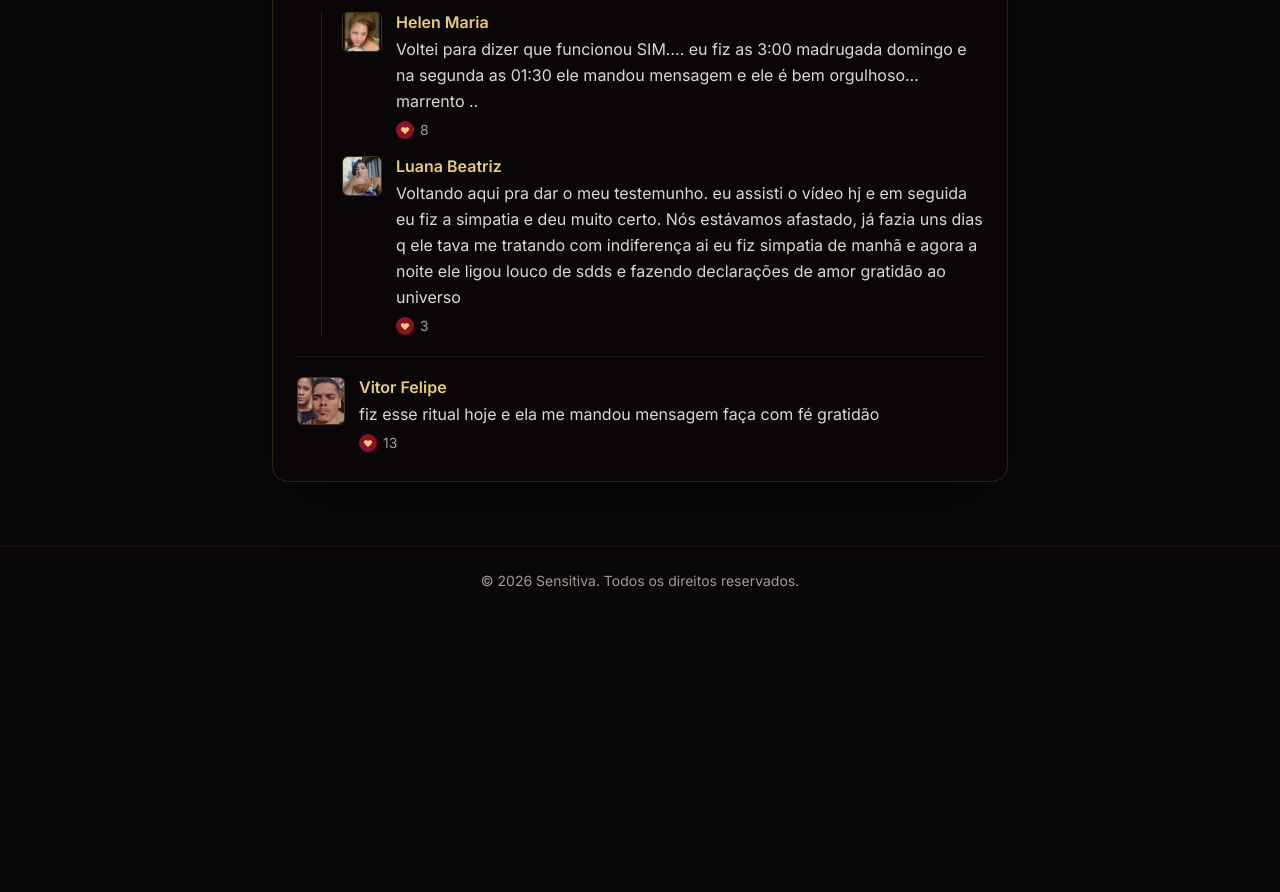
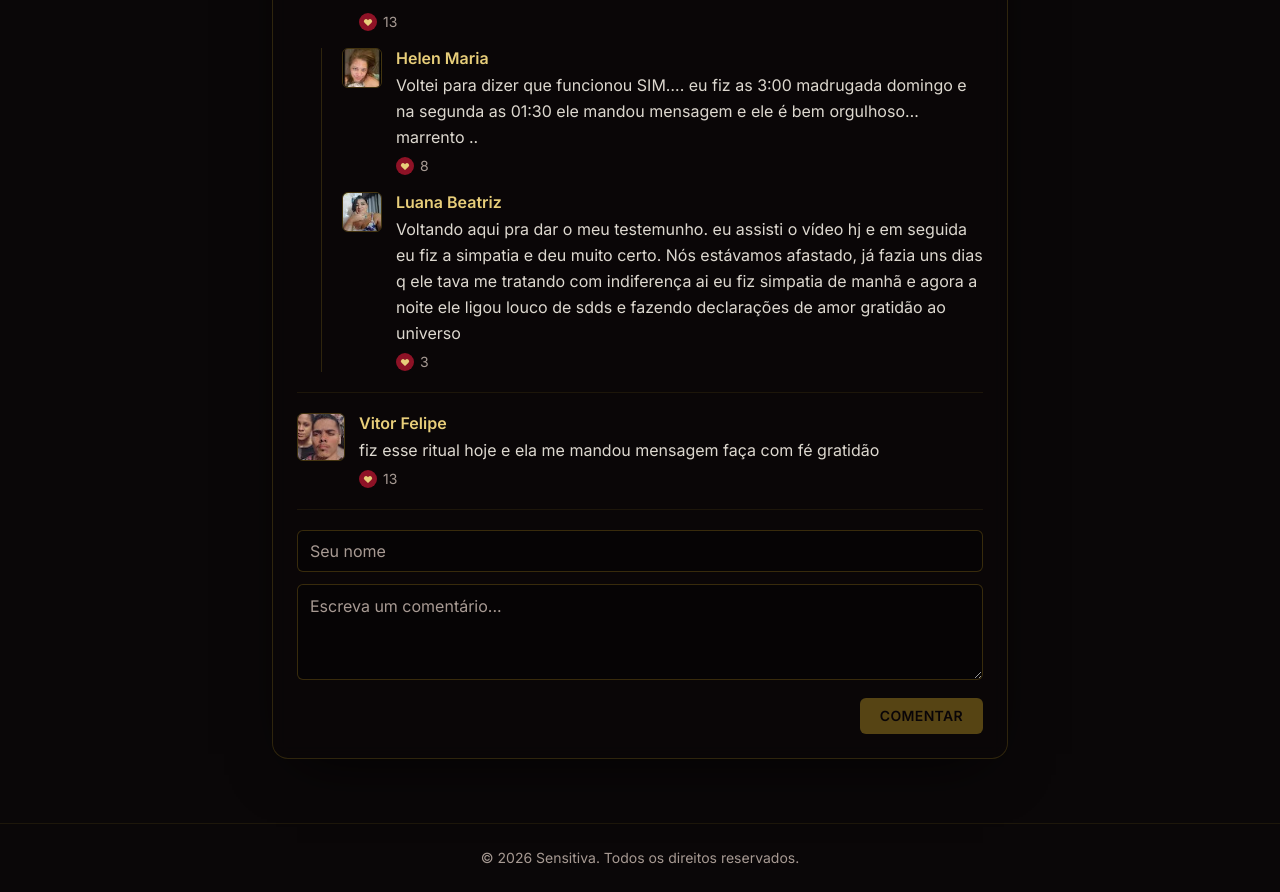
Before and after one commit to RafaelMenegalli/oficialacesso, a Next.js app: page /vsl in a window 1280 px wide. Shown: the part 1340-2232 px from the top of the page. Before the commit the page ends 1955 px from the top, so only its background shows below. Built offline with nearby package versions, Linux system fonts and the light colour scheme; no server answers.

Commit message:
Let visitors post their own comment, saved only in their browser
Co-Authored-By: Claude Opus 5.5 <noreply@anthropic.com>

```diff
--- /dev/null
+++ b/src/components/testimonials/LocalComments.tsx
@@ -0,0 +1,182 @@
+"use client";
+
+import { useId, useMemo, useState, useSyncExternalStore, type FormEvent } from "react";
+import type { Testimonial } from "@/data/testimonials";
+import { TestimonialCard } from "./TestimonialCard";
+
+/**
+ * Comments the visitor writes themselves. They live only in this browser's
+ * localStorage: nothing is sent to a server, so only the author ever sees them.
+ */
+
+const STORAGE_KEY = "sencitiva:my-comments";
+const CHANGE_EVENT = "sencitiva:my-comments-change";
+const MAX_NAME = 60;
+const MAX_TEXT = 1000;
+
+interface StoredComment {
+  id: string;
+  name: string;
+  text: string;
+  createdAt: number;
+}
+
+function readRaw(): string | null {
+  try {
+    return window.localStorage.getItem(STORAGE_KEY);
+  } catch {
+    return null;
+  }
+}
+
+function parse(raw: string | null): StoredComment[] {
+  if (!raw) return [];
+  try {
+    const data: unknown = JSON.parse(raw);
+    if (!Array.isArray(data)) return [];
+    return data.filter(
+      (c): c is StoredComment =>
+        typeof c === "object" &&
+        c !== null &&
+        typeof c.id === "string" &&
+        typeof c.name === "string" &&
+        typeof c.text === "string" &&
+        typeof c.createdAt === "number",
+    );
+  } catch {
+    return [];
+  }
+}
+
+function write(comments: StoredComment[]) {
+  try {
+    window.localStorage.setItem(STORAGE_KEY, JSON.stringify(comments));
+  } catch {
+    // Storage blocked or full: the comment just won't persist.
+  }
+  window.dispatchEvent(new Event(CHANGE_EVENT));
+}
+
+function subscribe(onChange: () => void) {
+  const onStorage = (e: StorageEvent) => {
+    if (e.key === STORAGE_KEY) onChange();
+  };
+  window.addEventListener(CHANGE_EVENT, onChange);
+  window.addEventListener("storage", onStorage);
+  return () => {
+    window.removeEventListener(CHANGE_EVENT, onChange);
+    window.removeEventListener("storage", onStorage);
+  };
+}
+
+function newId(): string {
+  return typeof crypto !== "undefined" && "randomUUID" in crypto
+    ? crypto.randomUUID()
+    : `${Date.now()}-${Math.random().toString(36).slice(2)}`;
+}
+
+export function LocalComments() {
+  // Server snapshot is null, so the server render and first client render
+  // match (no comments); the stored ones appear right after hydration.
+  const raw = useSyncExternalStore(subscribe, readRaw, () => null);
+  const comments = useMemo(() => parse(raw), [raw]);
+
+  const [name, setName] = useState("");
+  const [text, setText] = useState("");
+  const nameId = useId();
+  const textId = useId();
+
+  const canSubmit = name.trim().length > 0 && text.trim().length > 0;
+
+  function handleSubmit(e: FormEvent<HTMLFormElement>) {
+    e.preventDefault();
+    if (!canSubmit) return;
+    const comment: StoredComment = {
+      id: newId(),
+      name: name.trim().slice(0, MAX_NAME),
+      text: text.trim().slice(0, MAX_TEXT),
+      createdAt: Date.now(),
+    };
+    // Oldest first: the list reads as a continuation of the public thread,
+    // with the newest comment right above the form.
+    write([...parse(readRaw()), comment]);
+    setText("");
+  }
+
+  function handleDelete(id: string) {
+    write(parse(readRaw()).filter((c) => c.id !== id));
+  }
+
+  return (
+    <div>
+      {comments.length > 0 ? (
+        <ol aria-label="Seus comentários" className="space-y-5 border-t border-gold/10 py-5">
+          {comments.map((c) => {
+            const testimonial: Testimonial = {
+              id: c.id,
+              name: c.name,
+              text: c.text,
+              likes: 0,
+              postedAgo: "",
+            };
+            return (
+              <li key={c.id}>
+                <TestimonialCard testimonial={testimonial} showLikes={false} />
+                <div className="mt-1 ml-[60px] flex gap-3 text-sm sm:ml-[62px]">
+                  <button
+                    type="button"
+                    onClick={() => handleDelete(c.id)}
+                    className="text-muted underline-offset-2 hover:text-bone hover:underline"
+                  >
+                    Excluir
+                  </button>
+                </div>
+              </li>
+            );
+          })}
+        </ol>
+      ) : null}
+
+      <form onSubmit={handleSubmit} className="space-y-3 border-t border-gold/10 pt-5">
+        <div>
+          <label htmlFor={nameId} className="sr-only">
+            Seu nome
+          </label>
+          <input
+            id={nameId}
+            type="text"
+            value={name}
+            onChange={(e) => setName(e.target.value)}
+            maxLength={MAX_NAME}
+            autoComplete="given-name"
+            placeholder="Seu nome"
+            className="w-full rounded-md border border-gold/25 bg-black/30 px-3 py-2 text-base text-bone placeholder:text-muted focus:border-gold/60 focus:outline-none"
+          />
+        </div>
+        <div>
+          <label htmlFor={textId} className="sr-only">
+            Seu comentário
+          </label>
+          <textarea
+            id={textId}
+            value={text}
+            onChange={(e) => setText(e.target.value)}
+            maxLength={MAX_TEXT}
+            rows={3}
+            placeholder="Escreva um comentário..."
+            className="w-full resize-y rounded-md border border-gold/25 bg-black/30 px-3 py-2 text-base leading-relaxed text-bone placeholder:text-muted focus:border-gold/60 focus:outline-none"
+          />
+        </div>
+        <div className="flex justify-end">
+          <button
+            type="submit"
+            disabled={!canSubmit}
+            className="rounded-md bg-gold px-5 py-2 text-sm font-semibold tracking-wide text-ink uppercase transition-opacity disabled:cursor-not-allowed disabled:opacity-40"
+          >
+            Comentar
+          </button>
+        </div>
+      </form>
+    </div>
+  );
+}
--- a/src/components/testimonials/TestimonialCard.tsx
+++ b/src/components/testimonials/TestimonialCard.tsx
@@ -29,9 +29,11 @@ function HeartIcon() {
 export function TestimonialCard({
   testimonial,
   size = "lg",
+  showLikes = true,
 }: {
   testimonial: Testimonial;
   size?: "lg" | "sm";
+  showLikes?: boolean;
 }) {
   const avatarPx = size === "lg" ? 48 : 40;
   const avatarSize = size === "lg" ? "size-12" : "size-10";
@@ -65,10 +67,12 @@ export function TestimonialCard({
         <blockquote className="mt-1 text-base leading-relaxed break-words text-bone/90">
           <p>{testimonial.text}</p>
         </blockquote>
-        <p className="mt-1.5 flex items-center gap-1.5 text-sm text-muted">
-          <HeartIcon />
-          <span aria-label={`${testimonial.likes} curtidas`}>{testimonial.likes}</span>
-        </p>
+        {showLikes ? (
+          <p className="mt-1.5 flex items-center gap-1.5 text-sm text-muted">
+            <HeartIcon />
+            <span aria-label={`${testimonial.likes} curtidas`}>{testimonial.likes}</span>
+          </p>
+        ) : null}
       </div>
     </figure>
   );
--- a/src/components/testimonials/Testimonials.tsx
+++ b/src/components/testimonials/Testimonials.tsx
@@ -1,4 +1,5 @@
 import type { Testimonial } from "@/data/testimonials";
+import { LocalComments } from "./LocalComments";
 import { Reveal } from "./Reveal";
 import { TestimonialCard } from "./TestimonialCard";
 
@@ -21,9 +22,10 @@ export function Testimonials({ items }: { items: Testimonial[] }) {
 
       <Reveal>
         <div className="rounded-2xl border border-gold/20 bg-ink/80 p-4 shadow-[0_20px_60px_-25px_rgb(0_0_0/0.9)] backdrop-blur-sm sm:p-6">
+          <p className="mb-4 text-sm font-medium text-muted">Últimos comentários</p>
           <ol className="divide-y divide-gold/10">
             {items.map((item) => (
-              <li key={item.id} className="py-5 first:pt-1 last:pb-1">
+              <li key={item.id} className="py-5 first:pt-1">
                 <TestimonialCard testimonial={item} />
 
                 {item.replies && item.replies.length > 0 ? (
@@ -41,6 +43,7 @@ export function Testimonials({ items }: { items: Testimonial[] }) {
               </li>
             ))}
           </ol>
+          <LocalComments />
         </div>
       </Reveal>
     </section>
```
